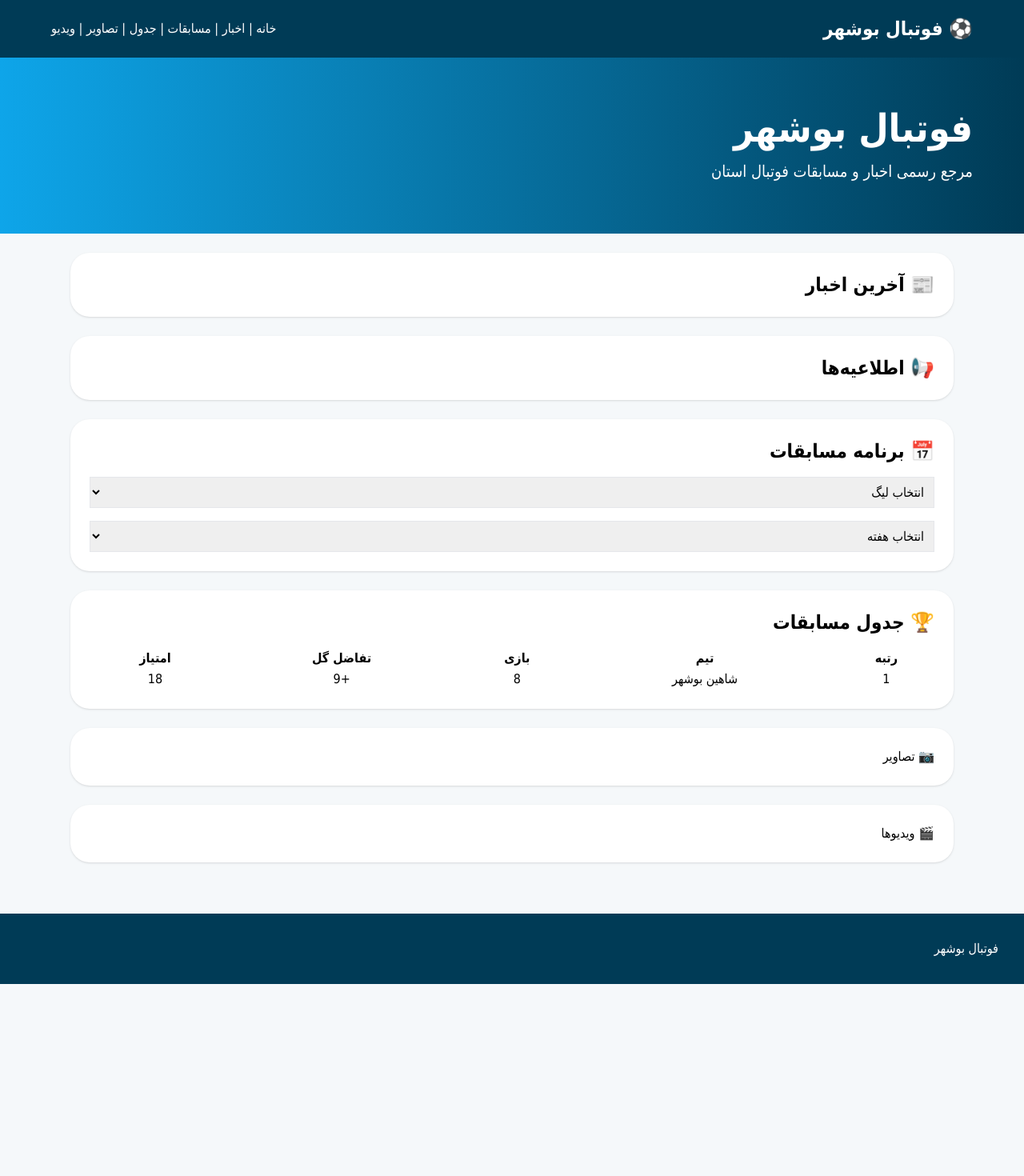
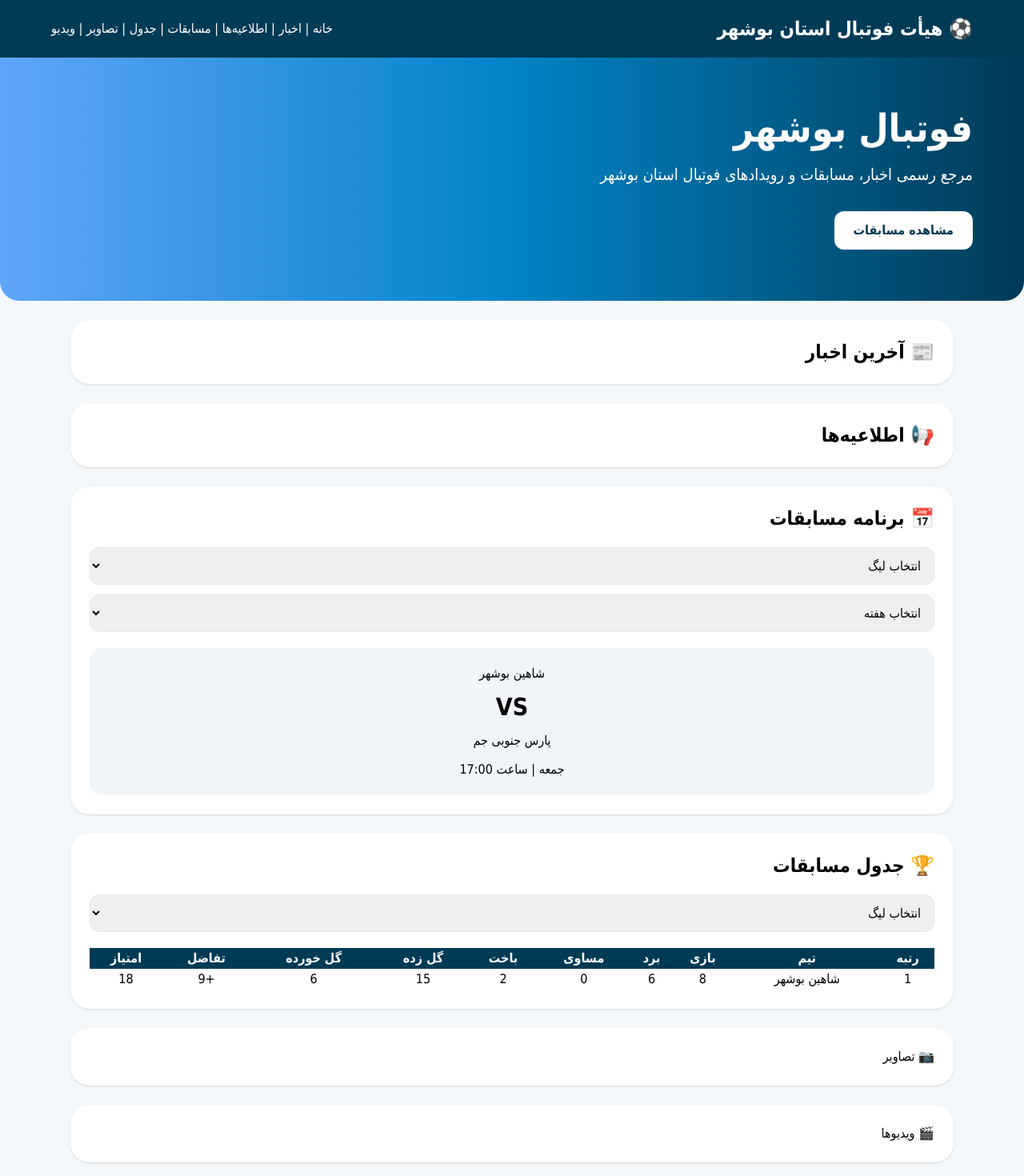
Before and after one commit to mdarzand0315-sys/football-bushehr-v2, a Next.js app: page / in a window 1280 px wide. Shown: the top 1470 px of the page at 80% size. Before the commit the page ends 1230 px from the top, so only its background shows below. Built offline with nearby package versions, Linux system fonts and the light colour scheme.

Commit message:
Add files via upload

```diff
--- a/components/Fixtures.tsx
+++ b/components/Fixtures.tsx
@@ -1,8 +1,23 @@
 
 export default function Fixtures(){
-return <section className="bg-white rounded-3xl p-6 shadow">
-<h2 className="text-2xl font-bold">📅 برنامه مسابقات</h2>
-<select className="border p-2 mt-4 w-full"><option>انتخاب لیگ</option></select>
-<select className="border p-2 mt-4 w-full"><option>انتخاب هفته</option></select>
+return (
+<section className="bg-white rounded-3xl p-6 shadow">
+<h2 className="text-2xl font-bold mb-5">📅 برنامه مسابقات</h2>
+
+<select className="border p-3 rounded-xl w-full mb-3">
+<option>انتخاب لیگ</option>
+</select>
+
+<select className="border p-3 rounded-xl w-full mb-5">
+<option>انتخاب هفته</option>
+</select>
+
+<div className="bg-slate-100 rounded-2xl p-5 text-center">
+<div>شاهین بوشهر</div>
+<div className="text-3xl font-bold my-3">VS</div>
+<div>پارس جنوبی جم</div>
+<div className="mt-3">جمعه | ساعت 17:00</div>
+</div>
 </section>
+)
 }
--- a/components/Header.tsx
+++ b/components/Header.tsx
@@ -1,11 +1,13 @@
 
 export default function Header(){
-return <header className="bg-[#003b56] text-white p-5">
-<div className="max-w-6xl mx-auto flex justify-between items-center">
-<h1 className="font-black text-2xl">⚽ فوتبال بوشهر</h1>
-<nav className="space-x-4">
-خانه | اخبار | مسابقات | جدول | تصاویر | ویدیو
+return (
+<header className="bg-[#003b56] text-white p-5 shadow">
+<div className="max-w-6xl mx-auto flex flex-col md:flex-row justify-between items-center gap-4">
+<div className="text-2xl font-black">⚽ هیأت فوتبال استان بوشهر</div>
+<nav className="text-sm md:text-base space-x-4">
+خانه | اخبار | اطلاعیه‌ها | مسابقات | جدول | تصاویر | ویدیو
 </nav>
 </div>
 </header>
+)
 }
--- a/components/Hero.tsx
+++ b/components/Hero.tsx
@@ -1,7 +1,16 @@
 
 export default function Hero(){
-return <section className="bg-gradient-to-l from-[#003b56] to-sky-500 text-white p-16">
-<h2 className="text-5xl font-black">فوتبال بوشهر</h2>
-<p className="mt-4 text-xl">مرجع رسمی اخبار و مسابقات فوتبال استان</p>
+return (
+<section className="bg-gradient-to-l from-[#003b56] via-sky-600 to-blue-400 text-white p-16 rounded-b-3xl">
+<div className="max-w-6xl mx-auto">
+<h1 className="text-5xl font-black">فوتبال بوشهر</h1>
+<p className="mt-5 text-xl">
+مرجع رسمی اخبار، مسابقات و رویدادهای فوتبال استان بوشهر
+</p>
+<button className="mt-8 bg-white text-[#003b56] px-6 py-3 rounded-xl font-bold">
+مشاهده مسابقات
+</button>
+</div>
 </section>
+)
 }
--- a/components/LeagueTable.tsx
+++ b/components/LeagueTable.tsx
@@ -1,10 +1,43 @@
 
 export default function LeagueTable(){
-return <section className="bg-white rounded-3xl p-6 shadow">
-<h2 className="text-2xl font-bold mb-4">🏆 جدول مسابقات</h2>
-<table className="w-full text-center">
-<tr><th>رتبه</th><th>تیم</th><th>بازی</th><th>تفاضل گل</th><th>امتیاز</th></tr>
-<tr><td>1</td><td>شاهین بوشهر</td><td>8</td><td>+9</td><td>18</td></tr>
+return (
+<section className="bg-white rounded-3xl p-6 shadow overflow-x-auto">
+<h2 className="text-2xl font-bold mb-5">🏆 جدول مسابقات</h2>
+
+<select className="border p-3 rounded-xl w-full mb-5">
+<option>انتخاب لیگ</option>
+</select>
+
+<table className="w-full text-center border-collapse">
+<thead>
+<tr className="bg-[#003b56] text-white">
+<th>رتبه</th>
+<th>تیم</th>
+<th>بازی</th>
+<th>برد</th>
+<th>مساوی</th>
+<th>باخت</th>
+<th>گل زده</th>
+<th>گل خورده</th>
+<th>تفاضل</th>
+<th>امتیاز</th>
+</tr>
+</thead>
+<tbody>
+<tr>
+<td>1</td>
+<td>شاهین بوشهر</td>
+<td>8</td>
+<td>6</td>
+<td>0</td>
+<td>2</td>
+<td>15</td>
+<td>6</td>
+<td>+9</td>
+<td>18</td>
+</tr>
+</tbody>
 </table>
 </section>
+)
 }
```
